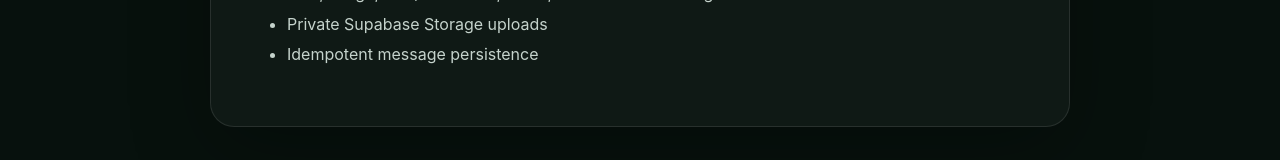
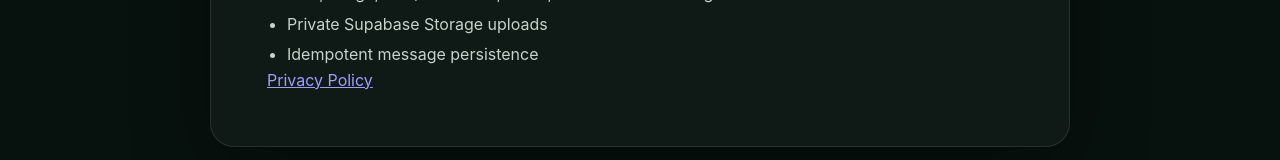
Before and after one commit to Shijastk/solar-ops-whatsapp, a Next.js app: page / in a window 1280 px wide. Shown: the part 675-835 px from the top of the page. Built offline with nearby package versions, Linux system fonts and the light colour scheme.

Commit message:
feat: link privacy policy from home

```diff
--- a/app/page.tsx
+++ b/app/page.tsx
@@ -40,6 +40,10 @@ export default function Home() {
             <li key={capability}>{capability}</li>
           ))}
         </ul>
+
+        <footer className="siteFooter">
+          <a href="/privacy">Privacy Policy</a>
+        </footer>
       </section>
     </main>
   );
```
